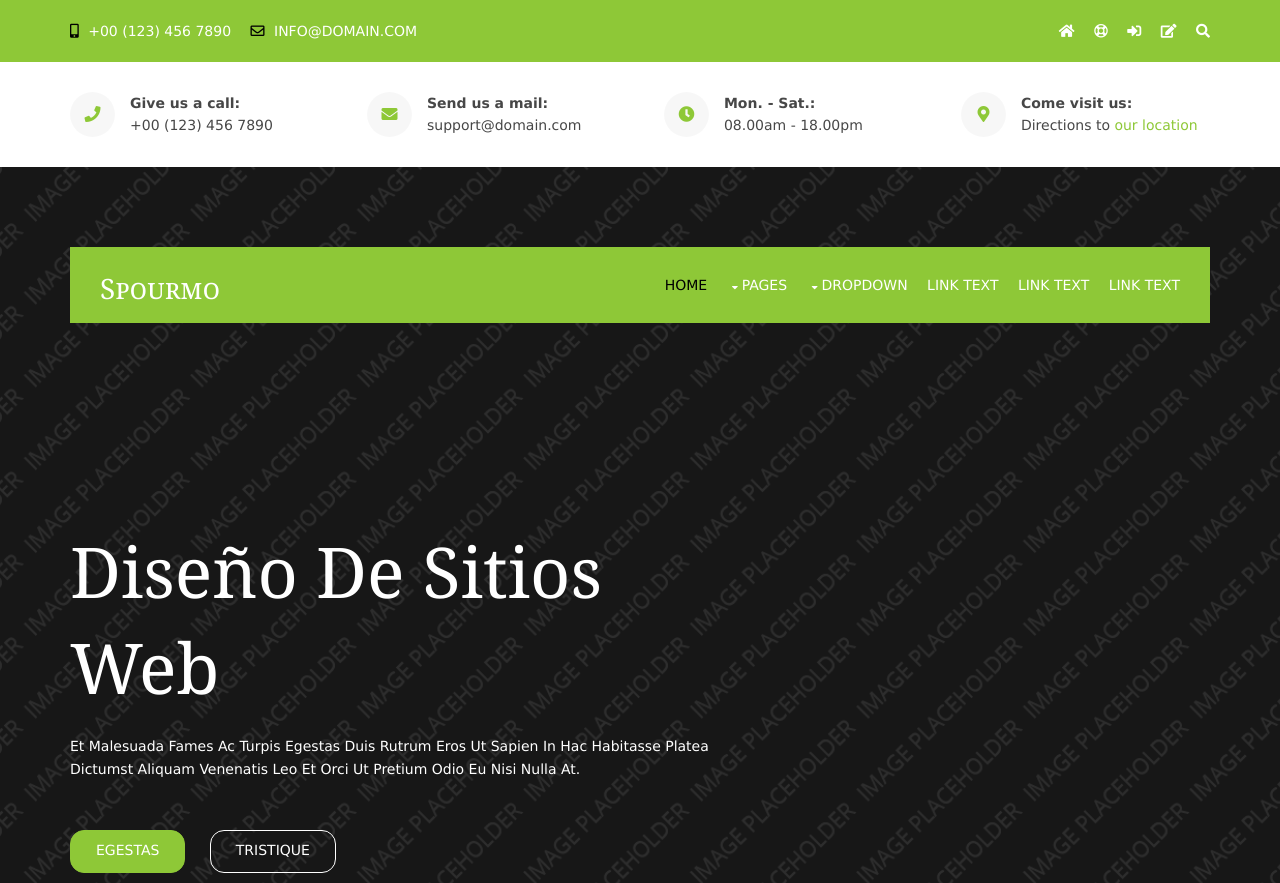
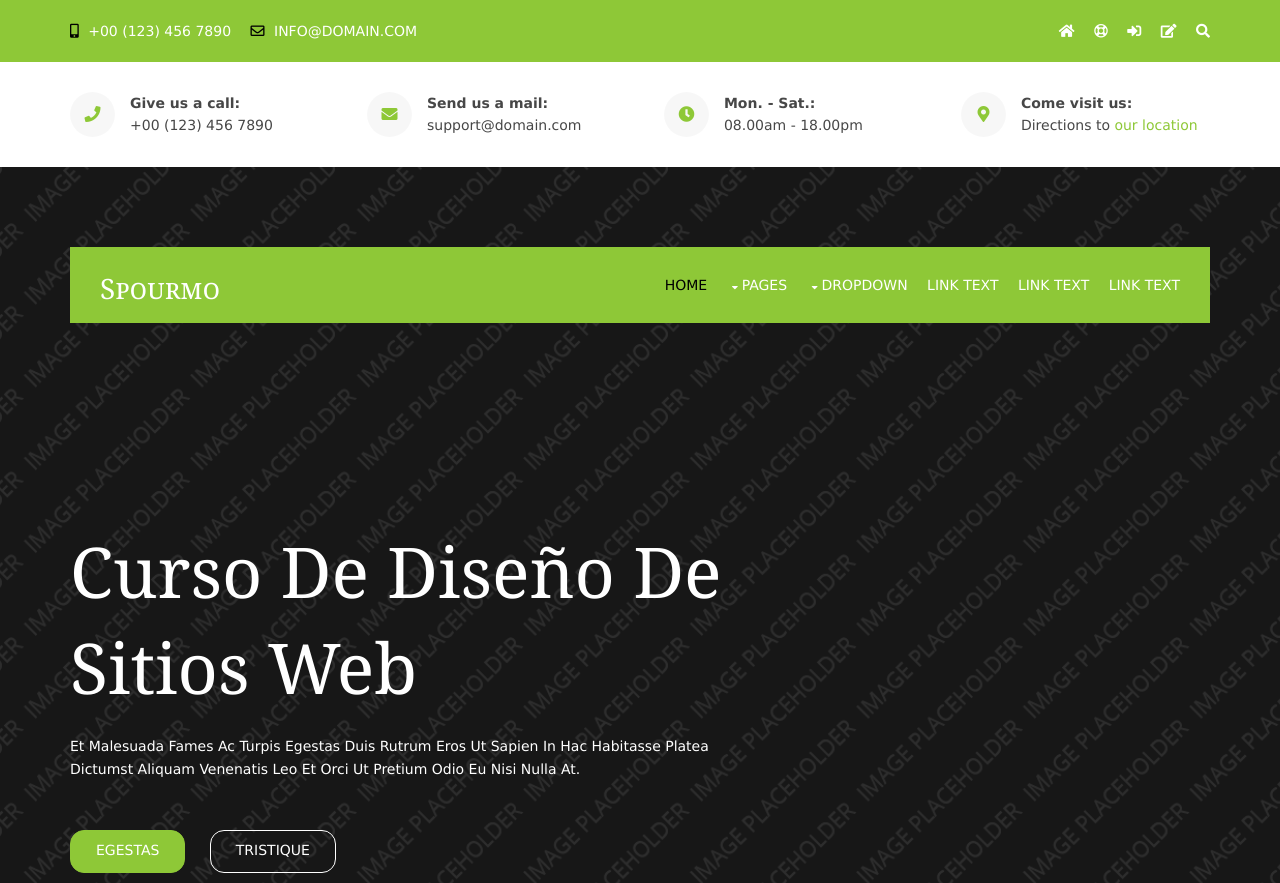
Before and after one commit to josue8atorres/githubpages2022, a plain HTML site: page index.html in a window 1280 px wide. Shown: the top 883 px of the page. Drawn offline with Linux system fonts and the light colour scheme.

Commit message:
modificación título
modificación título - Josue Ochoa

```diff
--- a/index.html
+++ b/index.html
@@ -127,7 +127,7 @@ Licence URI: https://www.os-templates.com/template-terms
   <div id="pageintro" class="hoc clear">
     <!-- ################################################################################################ -->
     <article>
-      <h3 class="heading">Diseño de sitios web</h3>
+      <h3 class="heading">Curso de Diseño de sitios web</h3>
       <p>Et malesuada fames ac turpis egestas duis rutrum eros ut sapien in hac habitasse platea dictumst aliquam venenatis leo et orci ut pretium odio eu nisi nulla at.</p>
       <footer>
         <ul class="nospace inline pushright">
```
